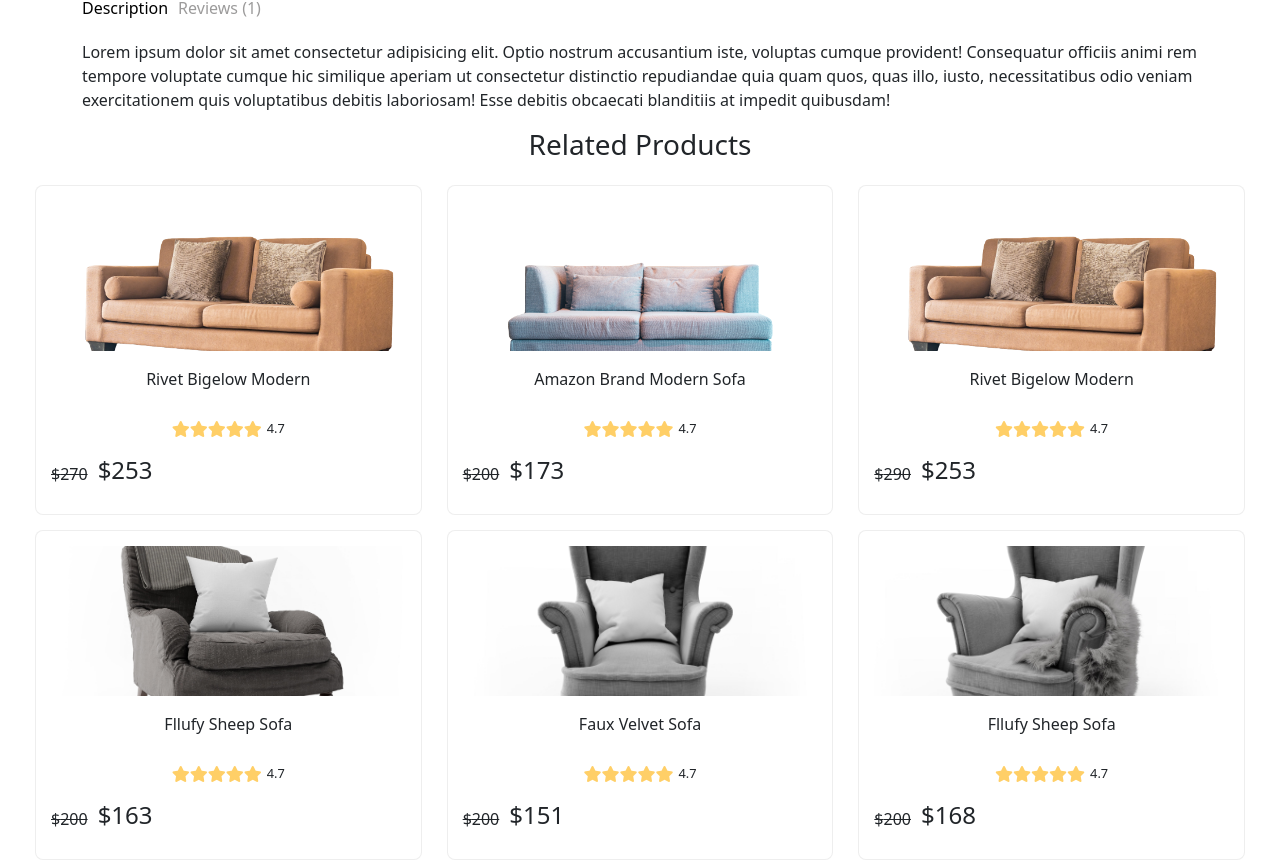
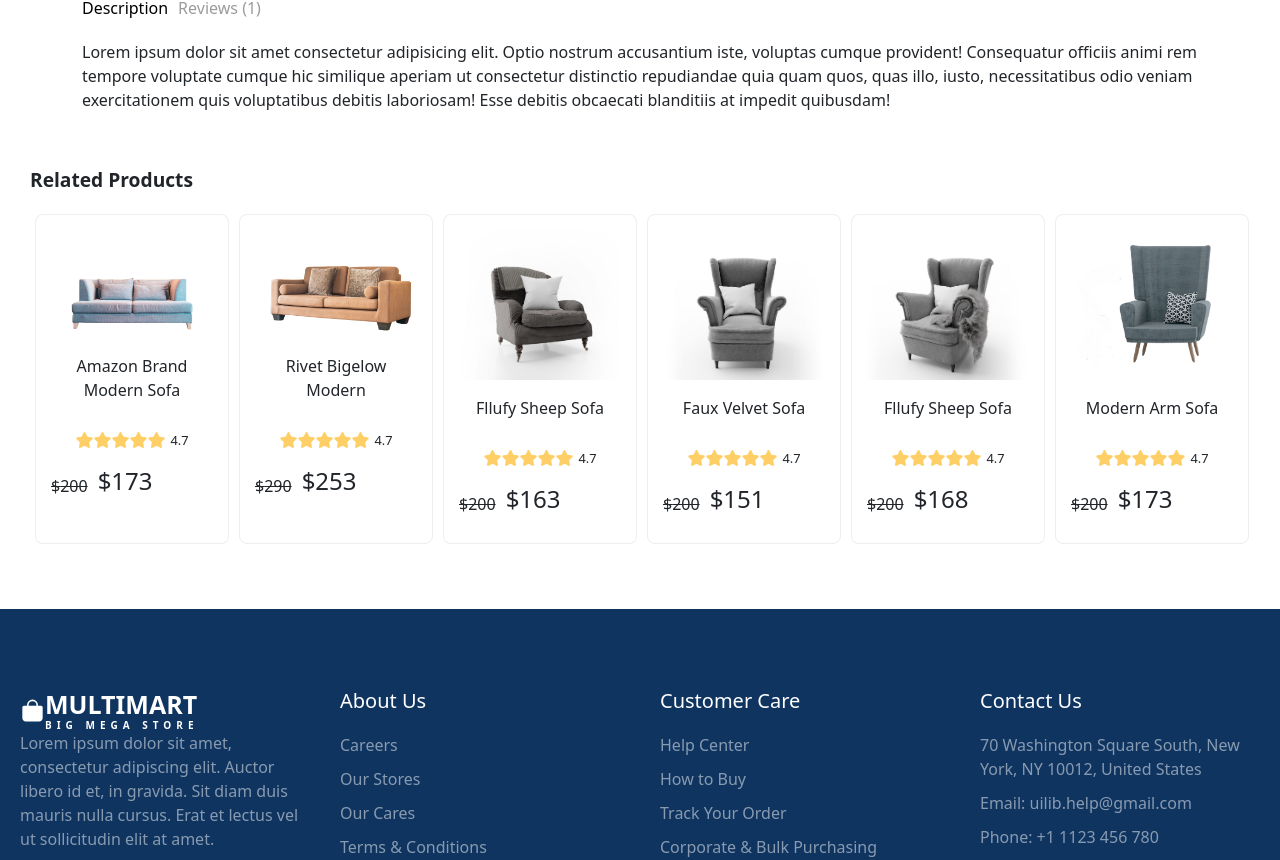
Before and after one commit to kamleshraj/ecom-poc, a React (Create React App) app: page /shop/1 in a window 1280 px wide. Shown: the part 672-1532 px from the top of the page. Built offline with nearby package versions, Linux system fonts and the light colour scheme.

Commit message:
changes updated

```diff
--- a/src/components/FilterSelect.jsx
+++ b/src/components/FilterSelect.jsx
@@ -1,8 +1,8 @@
-import Select from 'react-select';
-import { products } from '../utils/products';
+import Select from "react-select";
+import { products } from "../utils/products";
 
 const options = [
-    {value:'all', label: "All"},
+  { value: "all", label: "All" },
   { value: "sofa", label: "Sofa" },
   { value: "chair", label: "Chair" },
   { value: "watch", label: "Watch" },
@@ -17,7 +17,7 @@ const customStyles = {
     borderRadius: "5px",
     boxShadow: "none",
     height: "40px",
-        border:"1px solid #e9e9e9"
+    border: "1px solid #e9e9e9",
   }),
   option: (provided, state) => ({
     ...provided,
@@ -34,14 +34,16 @@ const customStyles = {
   }),
 };
 
-const FilterSelect = ({setFilterList}) => {
-    const handleChange = (selectedOption)=> {
-        if (selectedOption.value === 'all') {
-            setFilterList(products); // Show all products
+const FilterSelect = ({ setFilterList }) => {
+  const handleChange = (selectedOption) => {
+    if (selectedOption.value === "all") {
+      setFilterList(products);
     } else {
-            setFilterList(products.filter(item => item.category === selectedOption.value));
+      setFilterList(
+        products.filter((item) => item.category === selectedOption.value)
+      );
     }
-    }
+  };
   return (
     <Select
       options={options}
--- a/src/components/Navbar/Navbar.jsx
+++ b/src/components/Navbar/Navbar.jsx
@@ -5,11 +5,12 @@ import { Link } from "react-router-dom";
 import { useSelector } from "react-redux";
 import { SlHandbag, SlUser, SlBasket, SlHeart } from "react-icons/sl";
 import SearchBar from "../SeachBar/SearchBar";
+
 const NavBar = () => {
   const { cartList } = useSelector((state) => state.cart);
   const [expand, setExpand] = useState(false);
   const [isFixed, setIsFixed] = useState(false);
-  console.log(expand);
+
   function scrollHandler() {
     if (window.scrollY >= 100) {
       setIsFixed(true);
--- a/src/components/ProductCard/ProductCard.jsx
+++ b/src/components/ProductCard/ProductCard.jsx
@@ -3,104 +3,7 @@ import { toast } from "react-toastify";
 import { useDispatch } from "react-redux";
 import { addToCart } from "../../app/features/cart/cartSlice";
 import { SlHeart, SlEye, SlBasket } from "react-icons/sl";
-import styled from "styled-components";
-
-const ItemWrapper = styled.div`
-  background-color: #fff;
-  padding: 15px;
-  text-align: center;
-  border-radius: 8px;
-  transition: 1s ease-in-out;
-  border: 1px solid #dfdfdf85;
-  min-height: 330px;
-  position: relative;
-  cursor: pointer;
-  margin: 0 5px;
-  .discount {
-  position: absolute;
-  top: 0;
-  left: 0;
-  background: #ff5533;
-  padding: 3px 10px;
-  font-size: 0.7rem;
-  border-radius: 50px;
-  color: #fff;
-  margin:10px 0 0 10px;
-  z-index: 11;
-}
-  img {
-    width: 100%;
-    object-fit: cover;
-    max-height: 150px;
-    transition: all .5s ease-in-out;
-    &:hover{transform:scale(1.2)}
-  }
-  .product-details {
-    display: flex;
-    flex-direction: column;
-    align-items: center;
-    justify-content: center;
-    gap: 10px;
-    .product-title {
-      font-size: 1rem;
-      padding-top: 1rem;
-      font-weight: 500;
-    }
-    .rating-review-count {
-      display: flex;
-      justify-content: center;
-      align-items: center;
-      gap: 5px;
-      .rating-count {
-        font-size: 0.8rem;
-      }
-      .rate {
-        color: #ffcf67;
-      }
-    }
-    .price{
-      align-self: self-start;
-      padding-top: 5px;
-    }
-  }
-  .product-icon {
-    position: absolute;
-    top: 0;
-    right: 0;
-    margin: 15px;
-    opacity: 0;
-    display: flex;
-    align-items: center;
-    justify-content: center;
-    button {
-      background: none;
-      border: none;
-      cursor: pointer;
-      padding: 0;
-      font-size: 1.5rem;
-    }
-  }
-  &:hover {
-    box-shadow: 0 10px 15px rgba(0, 0, 0, 0.2);
-    .price{color:#ff5533}
-    .product-icon {
-      opacity: 1;
-      transition: all 0.5s ease-in-out;
-      display: flex;
-      align-items: center;
-      justify-content: center;
-      flex-direction: column;
-      button {
-        svg {
-          transition: color 0.3s ease;
-        }
-        &:hover svg {
-          color: #ff5533;
-        }
-      }
-    }
-  }
-`;
+import './productCard.scss'
 
 const ProductCard = ({ productItem,title }) => {
   const dispatch = useDispatch();
@@ -113,7 +16,7 @@ const ProductCard = ({ productItem,title }) => {
     toast.success("Product has been added to cart!");
   };
   return (
-    <ItemWrapper>
+    <div className="product-wrapper">
       {title === "Big Discount" ? (
         <span className="discount">{productItem.discount}% Off</span>
       ) : null}
@@ -159,7 +62,7 @@ const ProductCard = ({ productItem,title }) => {
           }
         </div>
       </div>
-    </ItemWrapper>
+    </div>
   );
 };
 
--- /dev/null
+++ b/src/components/ProductCard/productCard.scss
@@ -0,0 +1,99 @@
+@import '../../styles/settings/colors';
+
+.product-wrapper{
+  background-color: #fff;
+  padding: 15px;
+  text-align: center;
+  border-radius: 8px;
+  transition: 1s ease-in-out;
+  border: 1px solid #dfdfdf85;
+  min-height: 330px;
+  position: relative;
+  cursor: pointer;
+  margin: 0 5px;
+  overflow: hidden;
+  .discount {
+  position: absolute;
+  top: 0;
+  left: 0;
+  background-color: $primary-color;
+  padding: 3px 10px;
+  font-size: 0.7rem;
+  border-radius: 50px;
+  color: #fff;
+  margin:10px 0 0 10px;
+  z-index: 11;
+}
+  img {
+    width: 100%;
+    object-fit: cover;
+    max-height: 150px;
+    transition: all .5s ease-in-out;
+    &:hover{transform:scale(1.2)}
+  }
+  .product-details {
+    display: flex;
+    flex-direction: column;
+    align-items: center;
+    justify-content: center;
+    gap: 10px;
+    .product-title {
+      font-size: 1rem;
+      padding-top: 1rem;
+      font-weight: 500;
+    }
+    .rating-review-count {
+      display: flex;
+      justify-content: center;
+      align-items: center;
+      gap: 5px;
+      .rating-count {
+        font-size: 0.8rem;
+      }
+      .rate {
+        color: #ffcf67;
+      }
+    }
+    .price{
+      align-self: self-start;
+      padding-top: 5px;
+    }
+  }
+  .product-icon {
+    position: absolute;
+    top: 0;
+    right: 0;
+    margin: 15px;
+    opacity: 0;
+    display: flex;
+    align-items: center;
+    justify-content: center;
+    button {
+      background: none;
+      border: none;
+      cursor: pointer;
+      padding: 0;
+      font-size: 1.5rem;
+    }
+  }
+  &:hover {
+    box-shadow: 0 10px 15px rgba(0, 0, 0, 0.2);
+    .price{color:$primary-color}
+    .product-icon {
+      opacity: 1;
+      transition: all 0.5s ease-in-out;
+      display: flex;
+      align-items: center;
+      justify-content: center;
+      flex-direction: column;
+      button {
+        svg {
+          transition: color 0.3s ease;
+        }
+        &:hover svg {
+          color: $primary-color;
+        }
+      }
+    }
+}
+}
--- a/src/pages/Product.jsx
+++ b/src/pages/Product.jsx
@@ -8,6 +8,7 @@ import ProductDetails from "../components/ProductDetails/ProductDetails";
 import ProductReviews from "../components/ProductReviews/ProductReviews";
 import useWindowScrollToTop from "../hooks/useWindowScrollToTop";
 import styled from "styled-components";
+import Section from "../components/Section";
 
 
 const ProductWrapper=styled.div`
@@ -44,14 +45,11 @@ const Product = () => {
       <Banner title={selectedProduct?.productName} />
       <ProductDetails selectedProduct={selectedProduct} />
       <ProductReviews selectedProduct={selectedProduct} />
-      <section className="related-products">
-        <Container className="text-center">
-          <h3>Related Products</h3>
-        </Container>
-        <ProductWrapper>
-          <ShopList productItems={relatedProducts} />
-        </ProductWrapper>
-      </section>
+      <Section
+        title="Related Products"
+        bgColor="white"
+        productItems={relatedProducts}
+      />
     </>
   );
 };
--- a/src/pages/Shop.jsx
+++ b/src/pages/Shop.jsx
@@ -6,24 +6,28 @@ import useWindowScrollToTop from "../hooks/useWindowScrollToTop";
 import styled from "styled-components";
 import CustomBreadcrumbs from "../components/CustomBreadCrumbs/CustomBreadCrumbs";
 
-const MainWrapper=styled.div`
+const MainWrapper = styled.div`
   position: relative;
-.innerWrapper{
+  .innerWrapper {
     display: flex;
     justify-content: center;
-  .category-sidebar{
-    flex:2;
-    border-right:1px solid #e9e9e9;
+    .category-sidebar {
+      position: -webkit-sticky;
+      position: sticky;
+      top: 0;
+      align-self: flex-start;
+      padding: 1rem;
+      flex: 2;
       display: flex;
       flex-direction: column;
-    padding: 1rem;
     }
-  .productsWrapper{
+    .productsWrapper {
       flex: 8;
       display: grid;
       gap: 15px;
-    padding:15px 30px 45px;
+      padding: 15px 30px 45px;
       grid-template-columns: repeat(auto-fit, minmax(200px, 1fr));
+      background-color: #f6f9fc;
     }
   }
 `;
@@ -48,14 +52,14 @@ const Shop = () => {
         </Container>
       </section> */}
       <MainWrapper>
-      <CustomBreadcrumbs/>
+        <CustomBreadcrumbs />
         <div className="innerWrapper">
           <aside className="category-sidebar">
-            <h4>Filters</h4>
+            <h5>Filters</h5>
             <FilterSelect setFilterList={setFilterList} />
           </aside>
           <div className="productsWrapper">
-            <ShopList productItems={filterList}/>
+            <ShopList productItems={filterList} />
           </div>
         </div>
       </MainWrapper>
```
Lines whose indentation alone changed are shown as unchanged.
